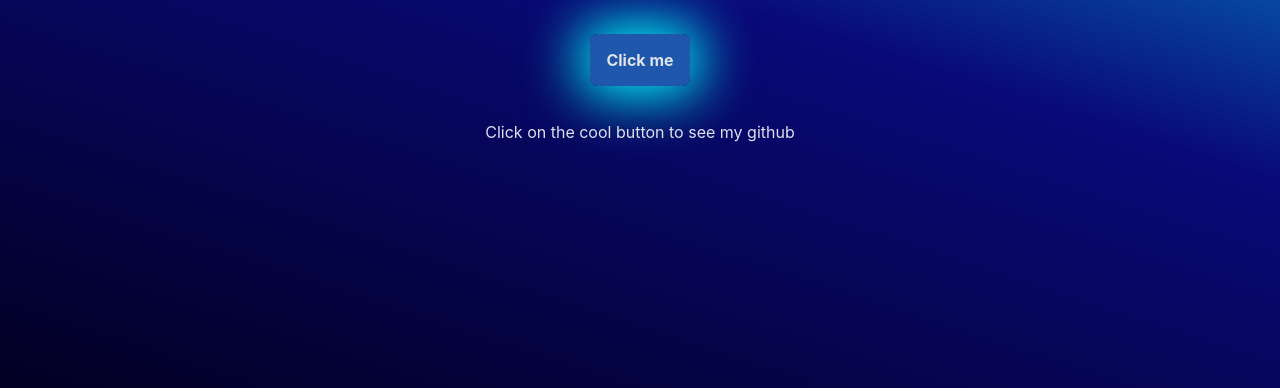
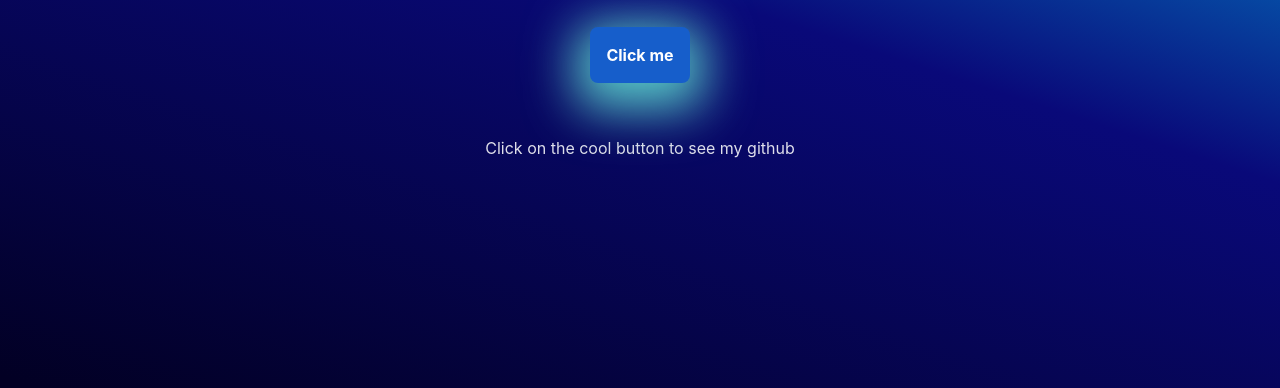
Before and after one commit to Stvnwastaken/Stvnwastaken.github.io, a website built with Vite: page index.html in a window 1280 px wide. In both pictures the pointer is over the link "Click me". Shown: the part 412-800 px from the top of the page. Built offline with nearby package versions, Linux system fonts and the light colour scheme.

Commit message:
fix: favicon, better button

```diff
--- a/index.html
+++ b/index.html
@@ -2,6 +2,7 @@
 <html lang="en">
   <head>
     <meta charset="UTF-8" />
+    <link rel="icon" type="image/x-icon" href="/logo.png">
     <meta name="viewport" content="width=device-width, initial-scale=1.0" />
     <title>Steven's temporary site</title>
   </head>
--- a/main.js
+++ b/main.js
@@ -12,5 +12,3 @@
     </p>
   </div>
 `;
-
-setupCounter(document.querySelector("#counter"));
--- a/style.css
+++ b/style.css
@@ -46,10 +46,12 @@
   text-decoration: none;
   color: white;
   font-weight: 700;
+  display: inline-block;
 }
 
 .button:hover {
-  background-color: rgb(30, 87, 171);
-  color: rgb(223, 227, 232);
-  box-shadow: 0px 0px 55px 10px #0ff;
+  background-color: rgb(22, 94, 203);
+  box-shadow: 0px 12px 50px 15px rgb(87, 198, 198);
+  transform: translateY(-5px);
+  transition: transform 330ms ease-out;
 }
```
Also changed, not shown: public/logo.png (added), 1 other file.
